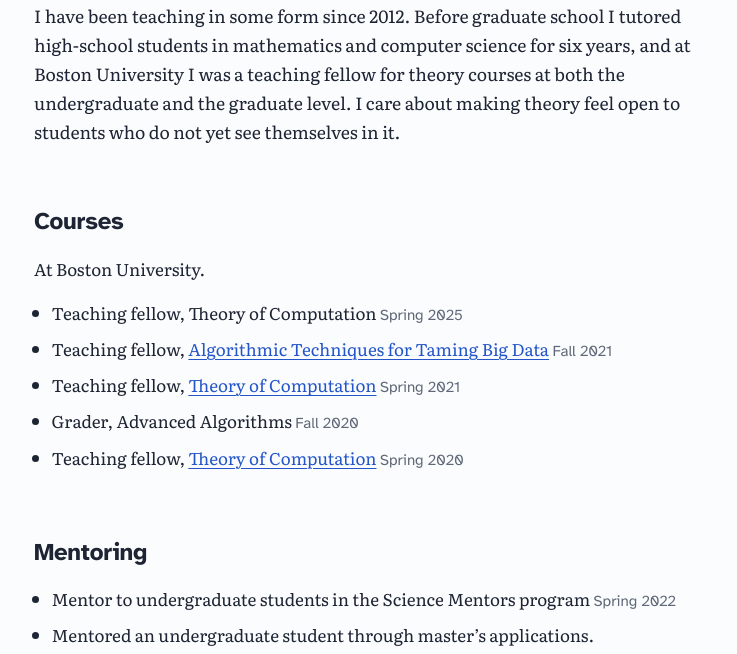
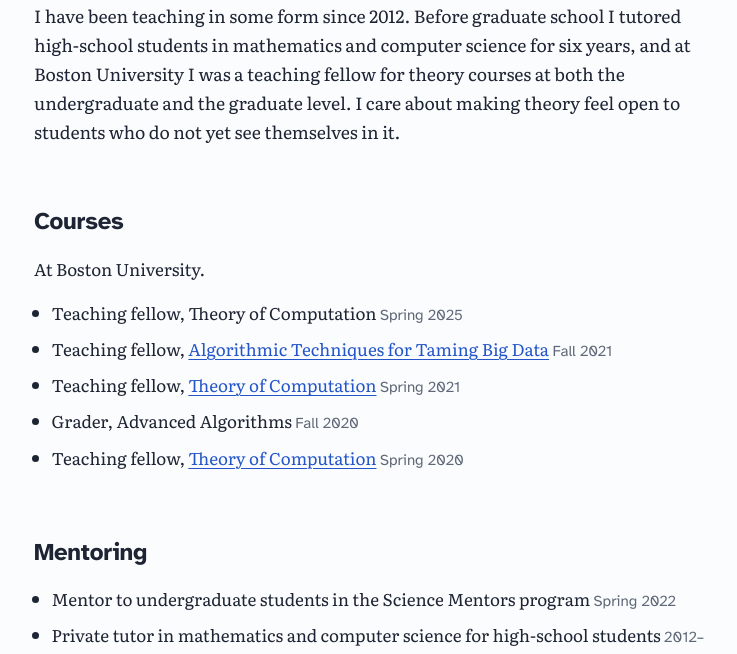
Before and after one commit to nvoronova/nvoronova.github.io, a plain HTML site: page teaching.html in a window 1280 px wide. Shown: the part 146-800 px from the top of the page, without its empty margins (270-1007 px from the left). Drawn offline with Linux system fonts and the light colour scheme.

Commit message:
Remove the master's-applications mentoring line
Co-Authored-By: Claude Opus 5.5 <noreply@anthropic.com>
Claude-Session: https://claude.ai/code/session_011CpDaLA1D4NZGn3a1Xxm4E

```diff
--- a/teaching.html
+++ b/teaching.html
@@ -51,7 +51,6 @@
   <h2>Mentoring</h2>
   <ul class="plain">
     <li>Mentor to undergraduate students in the Science Mentors program <span class="when">Spring 2022</span></li>
-    <li>Mentored an undergraduate student through master’s applications.</li>
     <li>Private tutor in mathematics and computer science for high-school students <span class="when">2012–2018</span></li>
   </ul>
 </section>
```
